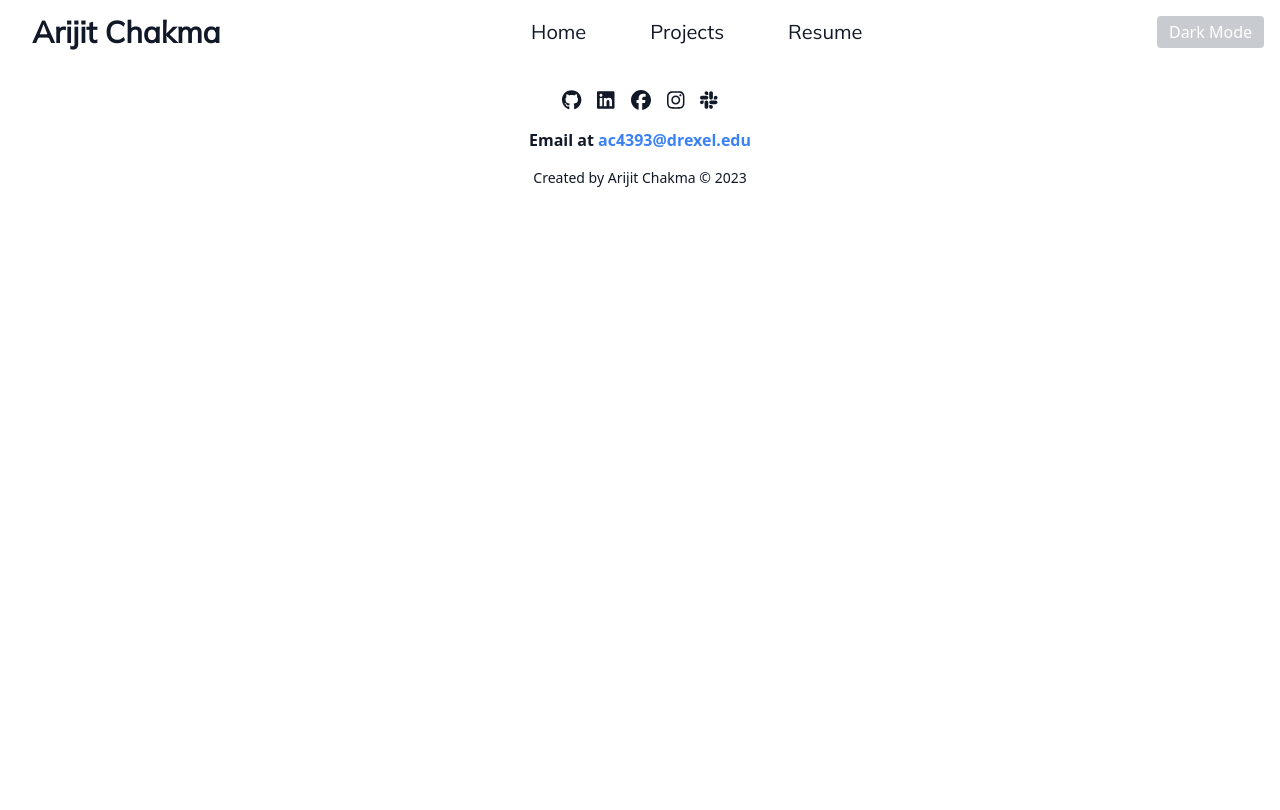
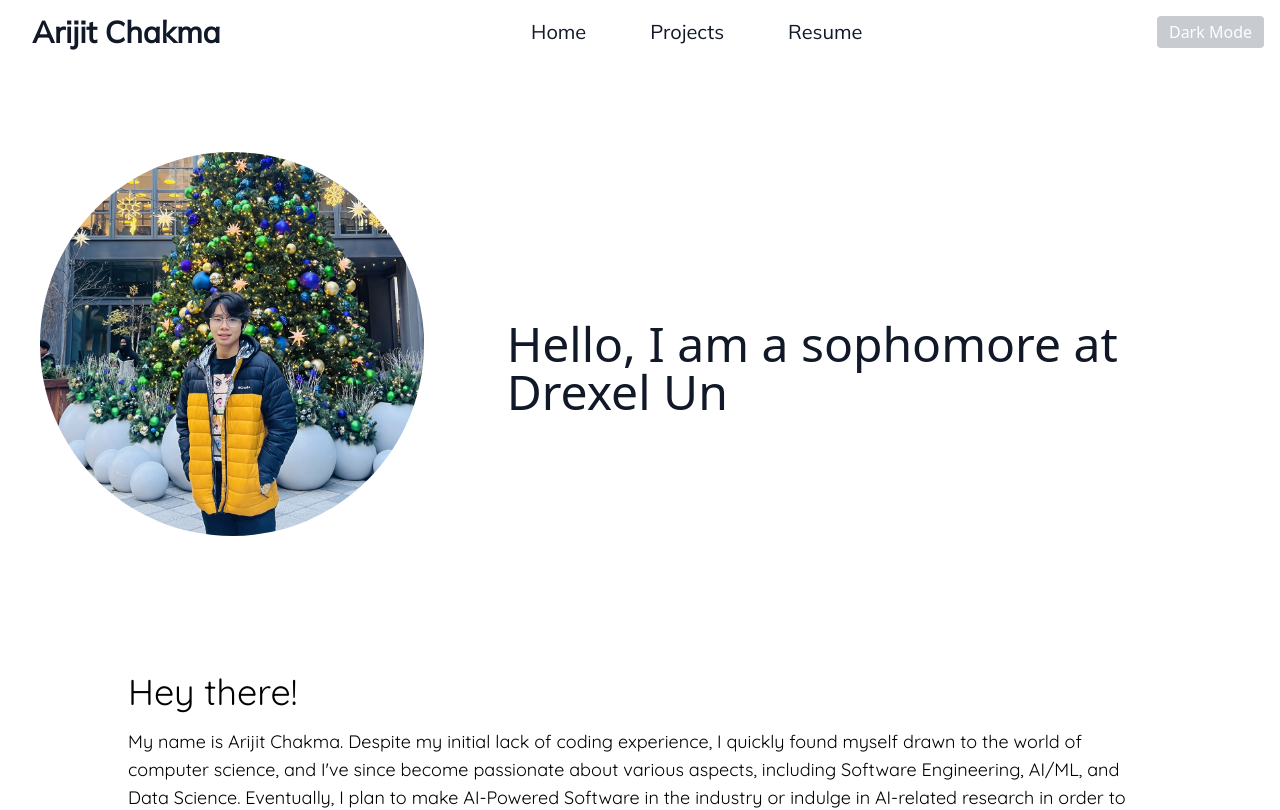
Before and after one commit to arijitchakma79/personal-website, a React (Create React App) app: page / in a window 1280 px wide. Shown: the top 810 px of the page. Built offline with nearby package versions, Linux system fonts and the light colour scheme.

Commit message:
Update App.js to fix the newly custom domain

```diff
--- a/src/App.js
+++ b/src/App.js
@@ -34,9 +34,9 @@ function App() {
           <Navbar isDarkMode={isDarkMode} toggleDarkMode={toggleDarkMode} name={clubData.main.name} />
         )}
         <Routes>
-          <Route path="/personal-website/" element={<HomePage isDarkMode={isDarkMode} />} />
-          <Route path="/personal-website/projects" element={<ProjectPage isDark={isDarkMode}/>} />
-          <Route path="/personal-website/resume" element={<ResumePage isDark={isDarkMode}/>} />
+          <Route path="/" element={<HomePage isDarkMode={isDarkMode} />} />
+          <Route path="/projects" element={<ProjectPage isDark={isDarkMode}/>} />
+          <Route path="/resume" element={<ResumePage isDark={isDarkMode}/>} />
         </Routes>
         <Footer isDarkMode={isDarkMode} className="fixed bottom-0 w-full" />
       </div>
```
